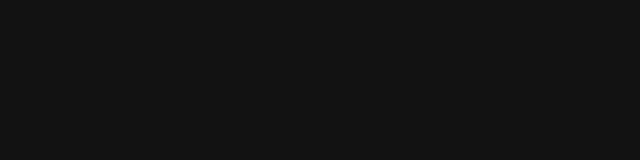
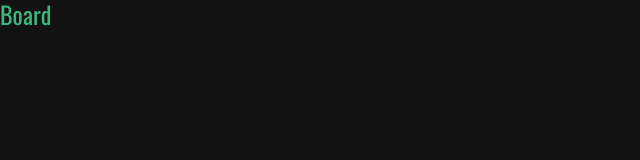
Before and after one commit to dino19981/RSS-project-management-app, a React (Create React App) app: page /boards/9a111e19-24ec-43e1-b8c4-1 in a window 1280 px wide. Before the commit this address had no page. Shown: the top 160 px of the page, without its empty margins (0-640 px from the left). Built offline with nearby package versions, Linux system fonts and the light colour scheme.

Commit message:
feat: add routing to single board

```diff
--- a/src/App.tsx
+++ b/src/App.tsx
@@ -1,6 +1,7 @@
 import ErrorBoundary from './components/errorBoundary/errorBoundary';
 import { BrowserRouter as Router, Route, Routes } from 'react-router-dom';
 import Boards from './components/Boards/Boards';
+import Board from './components/Boards/Board/Board';
 
 function App() {
   return (
@@ -9,6 +10,7 @@ function App() {
         <div className="App">
           <Routes>
             <Route path="/boards" element={<Boards />}></Route>
+            <Route path="/boards/:id" element={<Board />}></Route>
           </Routes>
         </div>
       </Router>
--- /dev/null
+++ b/src/components/Boards/Board/Board.tsx
@@ -0,0 +1,7 @@
+import React from 'react';
+
+function Board() {
+  return <div className="board">Board</div>;
+}
+
+export default Board;
--- a/src/components/Boards/BoardPreview/BoardPreview.tsx
+++ b/src/components/Boards/BoardPreview/BoardPreview.tsx
@@ -23,7 +23,7 @@ function BoardPreview(props: TProps) {
   const taskCount = calculateTask(columns);
 
   return (
-    <Link to={`/board/${id}`}>
+    <Link to={`/boards/${id}`}>
       <div className="board_preview">
         <div className="board_preview_title">{title}</div>
         {taskCount ? (
```
